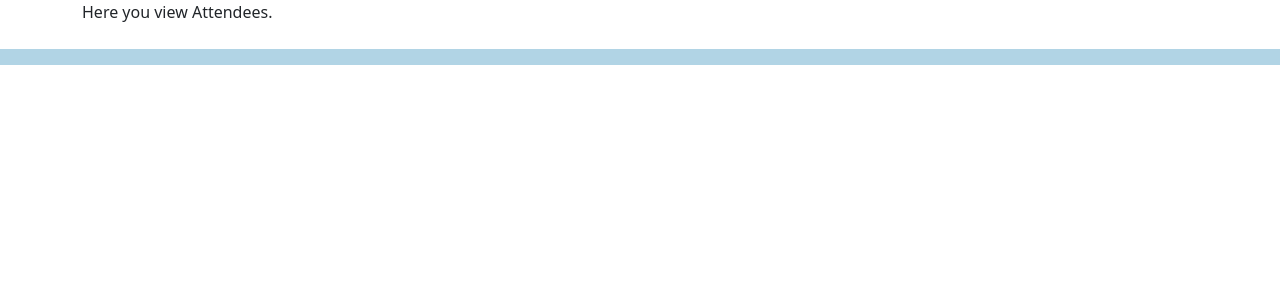
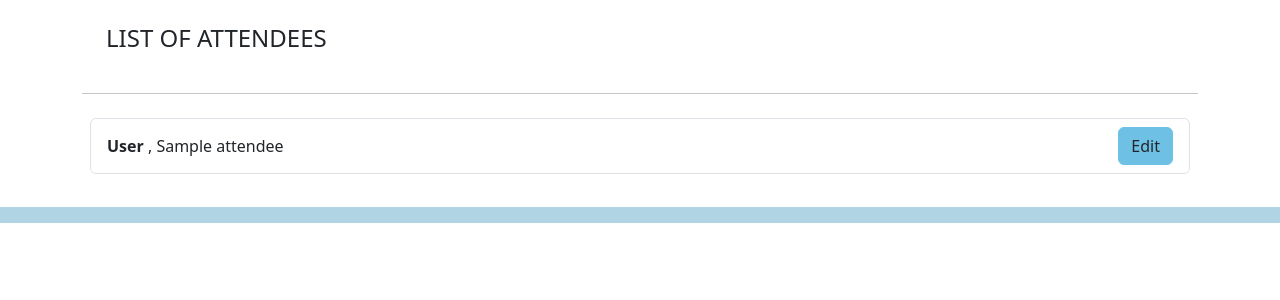
Before and after one commit to petmetic/conference-app, a Django app: page /atendee/list in a window 1280 px wide. Shown: the part 106-406 px from the top of the page. Run offline with Django 5.2, Linux system fonts and the light colour scheme; tables that the repository leaves empty hold one stand-in row (values such as "Sample post").

Commit message:
added attendee detail view and edit view

```diff
--- a/src/web/templates/base.html
+++ b/src/web/templates/base.html
@@ -1,5 +1,5 @@
 <!DOCTYPE html>
-<html lang="sl-SI">
+<html lang="en-EN">
 <head>
     <meta charset="UTF-8">
     <meta name="viewport" content="width=device-width, initial-scale=1, shrink-to-fit=yes">
--- a/src/web/templates/web/attendee_list.html
+++ b/src/web/templates/web/attendee_list.html
@@ -2,5 +2,21 @@
 {% block title %}List Attendees{% endblock %}
 
 {% block content %}
-<p>Here you view Attendees.</p>
+<h4 class="p-4 fw-lighter uppercase">List of Attendees</h4>
+<hr>
+<div class="p-2">
+    <ul class="list-group">
+        {% for attendee in attendee_list %}
+
+        <li class="list-group-item d-flex justify-content-between align-items-center">
+            <span class="fw-light"><span class="fw-bold">{{ attendee.surname }}</span> , {{ attendee.name }}</span>
+            <a class="btn btn-body"
+               href="{% url 'attendee' pk=attendee.pk %}">Edit
+            </a>
+        </li>
+
+        {% endfor %}
+
+    </ul>
+</div>
 {% endblock %}
--- a/src/web/urls.py
+++ b/src/web/urls.py
@@ -3,8 +3,10 @@ from . import views
 
 urlpatterns = [
     path("", views.index, name="index"),
+    path("atendee/list", views.attendee_list, name="attendee_list"),
+    path("atendee/<int:pk>/detail/", views.attendee, name="attendee"),
+    path("atendee/<int:pk>/detail/edit", views.attendee_edit, name="attendee_edit"),
     path("atendee/add", views.attendee_add, name="attendee_add"),
-    path("atendee/list", views.attendee_list, name="attendee_list"),
     path("arrivals/check", views.arrivals_check, name="arrivals_check"),
     path("arrivals/add", views.arrivals_add, name="arrivals_add"),
 ]
--- a/src/web/views.py
+++ b/src/web/views.py
@@ -1,4 +1,6 @@
-from django.shortcuts import render
+from django.shortcuts import render, get_object_or_404
+
+from .models import Attendee
 
 
 def index(request):
@@ -9,8 +11,20 @@ def attendee_add(request):
     return render(request, "web/attendee_add.html", {})
 
 
+def attendee(request, pk: int):
+    attendee = get_object_or_404(Attendee, pk=pk)
+    return render(request, "web/attendee.html", {"attendee": attendee})
+
+
+def attendee_edit(request, pk: int):
+    attendee = get_object_or_404(Attendee, pk=pk)
+
+    return render(request, "web/attendee_edit.html", {"attendee": attendee})
+
+
 def attendee_list(request):
-    return render(request, "web/attendee_list.html", {})
+    attendees = Attendee.objects.all().order_by("surname")
+    return render(request, "web/attendee_list.html", {"attendee_list": attendees})
 
 
 def arrivals_check(request):
```
Also changed, not shown: src/web/templates/web/attendee.html (added, +24 -0 lines), src/web/templates/web/attendee_edit.html (added, +7 -0 lines).
